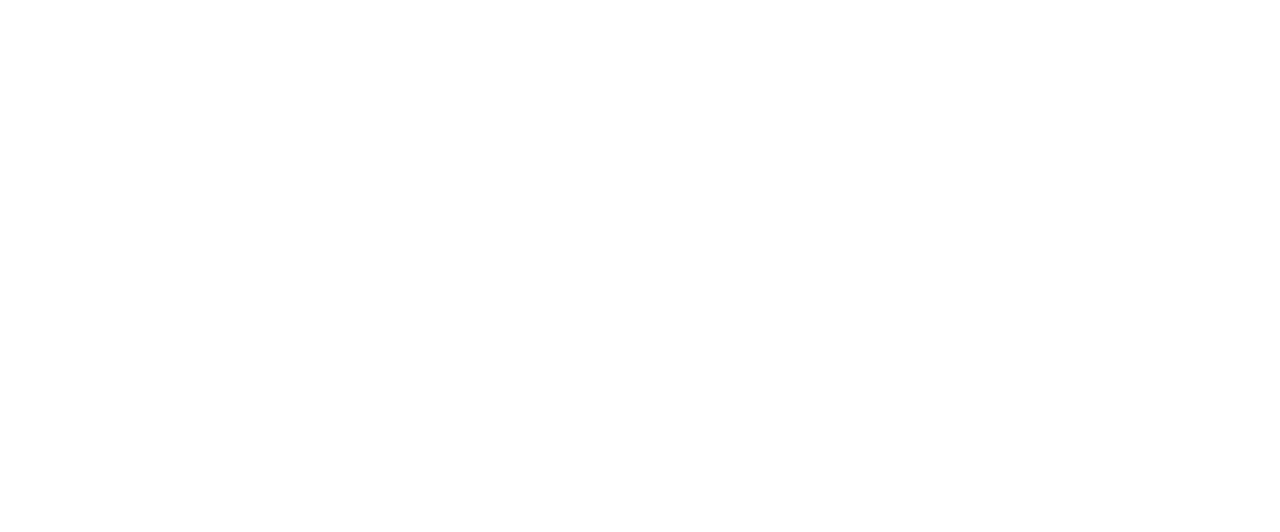
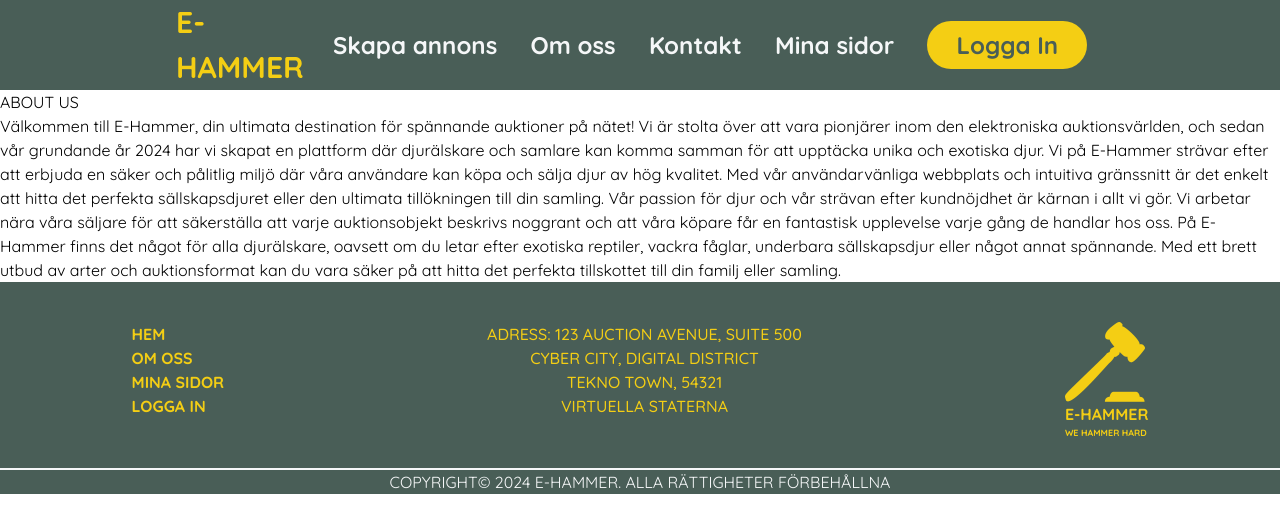
Before and after one commit to EddieMollerstrom/Online-Auktion-Grupp-5, a React (Vite) app: page /AboutUs in a window 1280 px wide. Before the commit this address had no page. Shown: the top 532 px of the page. Built offline with nearby package versions, Linux system fonts and the light colour scheme.

Commit message:
created aboutus page

```diff
--- a/src/components/Header.jsx
+++ b/src/components/Header.jsx
@@ -9,7 +9,7 @@
         </Link>
         <nav className="flex place-content-around font-bold text-custom-white items-center">
           <Link to={"/ChangeMyName"}>Skapa annons</Link>
-          <Link to={"/"}>Om oss</Link>
+          <Link to={"/AboutUs"}>Om oss</Link>
           <Link to={"/Contact"}>Kontakt</Link>
           <Link to={"/"}>Mina sidor</Link>
           <Link
--- a/src/components/Router.jsx
+++ b/src/components/Router.jsx
@@ -3,6 +3,7 @@
 import ChangeMyName from "../pages/ChangeMyName.jsx";
 import AppLayout from "../AppLayout.jsx";
 import Contact from "../pages/Contact.jsx";
+import AboutUs from "../pages/AboutUs.jsx";
 
 export default function Router() {
   return (
@@ -13,6 +14,7 @@
             <Route index element={<Home />} />
             <Route path="/ChangeMyName" element={<ChangeMyName />} />
             <Route path="/Contact" element={<Contact />} />
+            <Route path="/AboutUs" element={<AboutUs />} />
           </Route>
         </Routes>
       </BrowserRouter>
--- /dev/null
+++ b/src/pages/AboutUs.jsx
@@ -0,0 +1,28 @@
+export default function AboutUs() {
+  return (
+    <>
+      <div>
+        <h2 className="about-us-title">ABOUT US</h2>
+        <p className="about-us-text">
+          Välkommen till E-Hammer, din ultimata destination för spännande
+          auktioner på nätet! Vi är stolta över att vara pionjärer inom den
+          elektroniska auktionsvärlden, och sedan vår grundande år 2024 har vi
+          skapat en plattform där djurälskare och samlare kan komma samman för
+          att upptäcka unika och exotiska djur. Vi på E-Hammer strävar efter att
+          erbjuda en säker och pålitlig miljö där våra användare kan köpa och
+          sälja djur av hög kvalitet. Med vår användarvänliga webbplats och
+          intuitiva gränssnitt är det enkelt att hitta det perfekta
+          sällskapsdjuret eller den ultimata tillökningen till din samling. Vår
+          passion för djur och vår strävan efter kundnöjdhet är kärnan i allt vi
+          gör. Vi arbetar nära våra säljare för att säkerställa att varje
+          auktionsobjekt beskrivs noggrant och att våra köpare får en fantastisk
+          upplevelse varje gång de handlar hos oss. På E-Hammer finns det något
+          för alla djurälskare, oavsett om du letar efter exotiska reptiler,
+          vackra fåglar, underbara sällskapsdjur eller något annat spännande.
+          Med ett brett utbud av arter och auktionsformat kan du vara säker på
+          att hitta det perfekta tillskottet till din familj eller samling.
+        </p>
+      </div>
+    </>
+  );
+}
```
